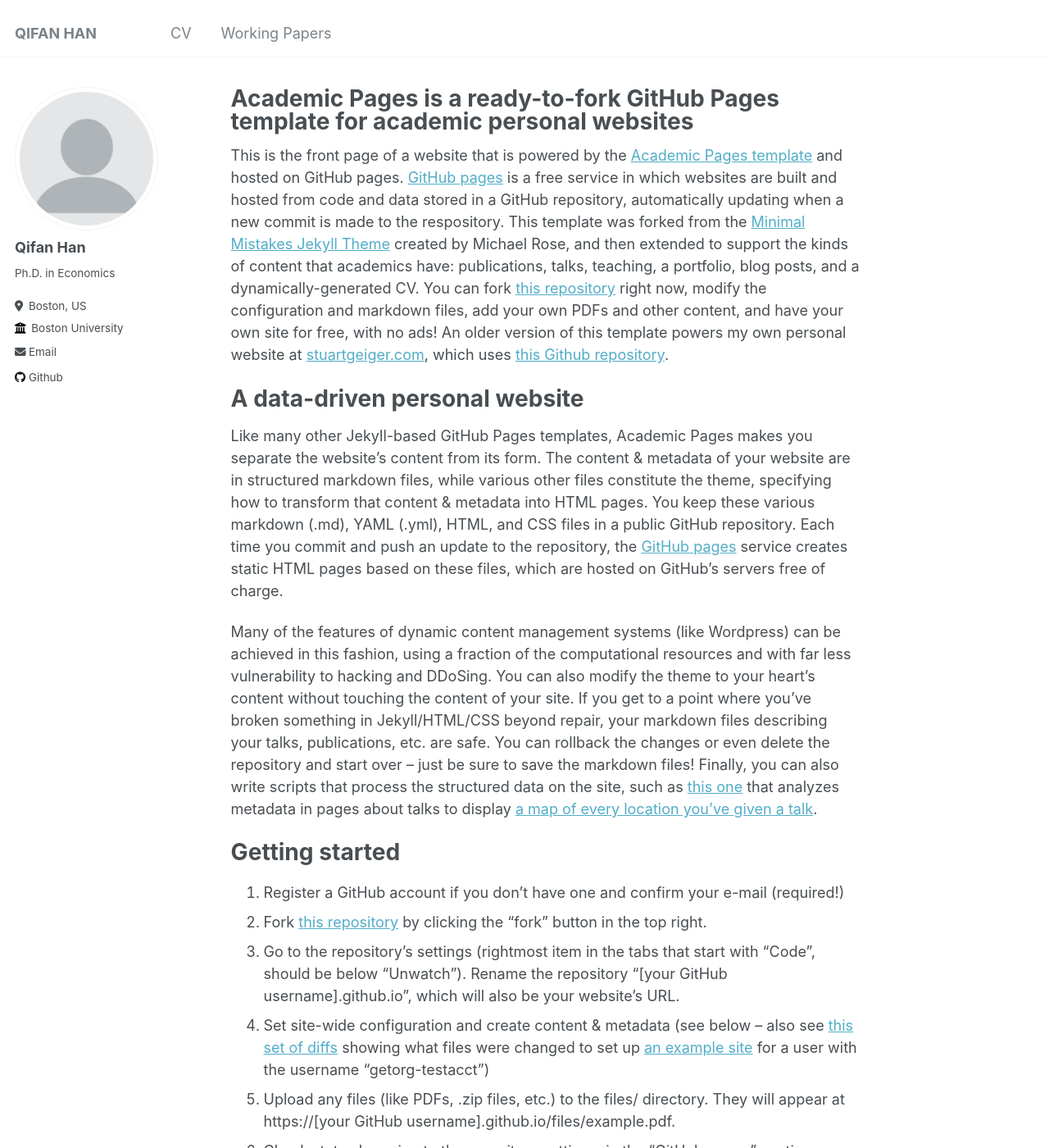
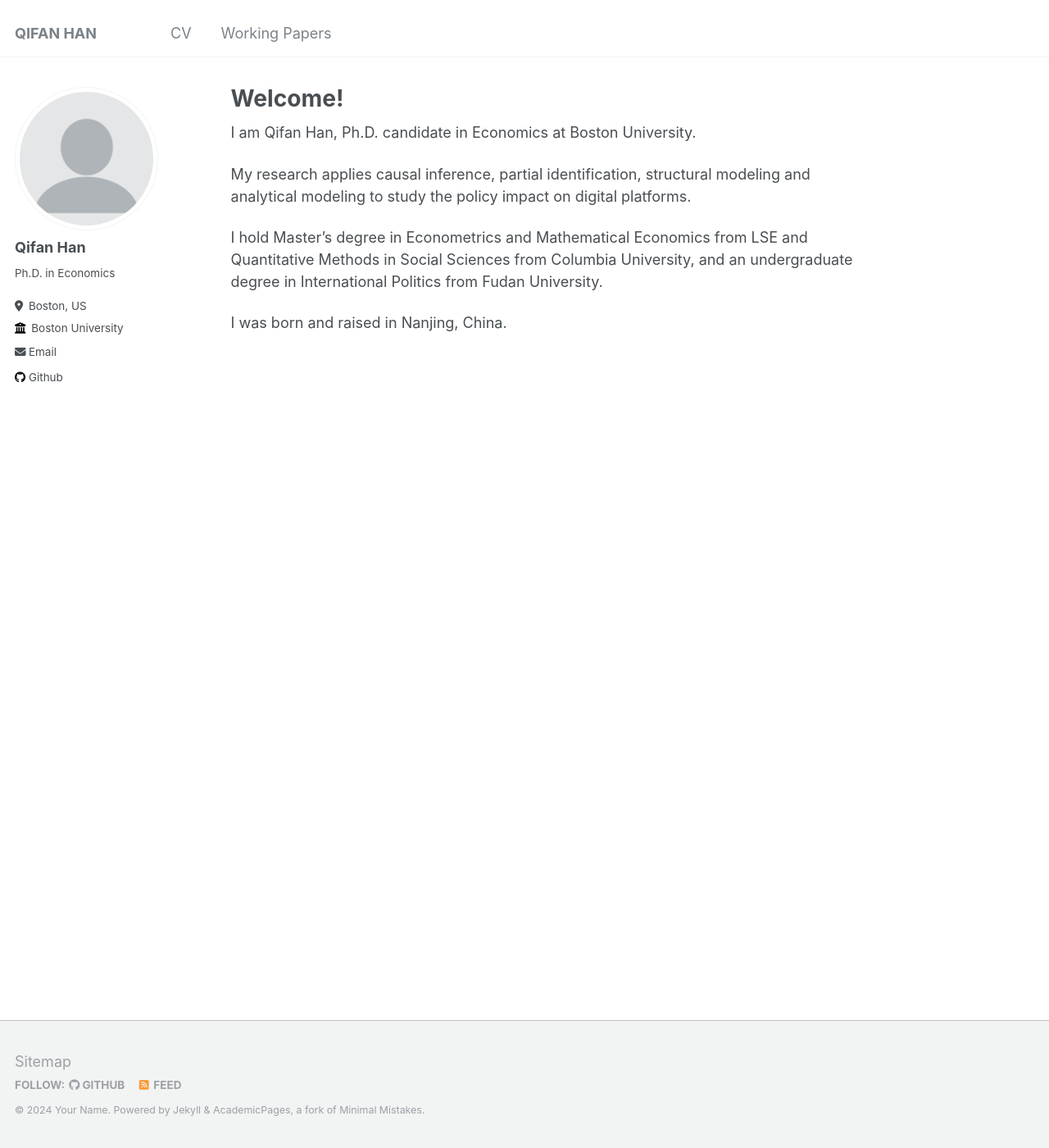
Before and after one commit to qifan-han/qifan-han.github.io, a Jekyll site: the page built from _pages/about.md, in a window 1280 px wide and 1400 px high. Shown: the whole window at 82% size. Built offline with Jekyll 4.4.1, drawn with Linux system fonts in a browser that asks for light colours; some of the changed text lies outside the part shown.

Commit message:
Front page self intro

```diff
--- a/_data/navigation.yml
+++ b/_data/navigation.yml
@@ -1,7 +1,7 @@
 # main links links
 main:
   - title: "CV"
-    url: /files/CV-qifan.pdf
+    url: qifan-han.github.io/files/CV-qifan.pdf
 
   - title: "Working Papers"
     url: /talks/
--- a/_pages/about.md
+++ b/_pages/about.md
@@ -1,49 +1,57 @@
 ---
 permalink: /
-title: "Academic Pages is a ready-to-fork GitHub Pages template for academic personal websites"
+title: "Welcome!"
 author_profile: true
 redirect_from:
   - /about/
   - /about.html
 ---
 
-This is the front page of a website that is powered by the [Academic Pages template](https://github.com/academicpages/academicpages.github.io) and hosted on GitHub pages. [GitHub pages](https://pages.github.com) is a free service in which websites are built and hosted from code and data stored in a GitHub repository, automatically updating when a new commit is made to the respository. This template was forked from the [Minimal Mistakes Jekyll Theme](https://mmistakes.github.io/minimal-mistakes/) created by Michael Rose, and then extended to support the kinds of content that academics have: publications, talks, teaching, a portfolio, blog posts, and a dynamically-generated CV. You can fork [this repository](https://github.com/academicpages/academicpages.github.io) right now, modify the configuration and markdown files, add your own PDFs and other content, and have your own site for free, with no ads! An older version of this template powers my own personal website at [stuartgeiger.com](http://stuartgeiger.com), which uses [this Github repository](https://github.com/staeiou/staeiou.github.io).
+I am Qifan Han, Ph.D. candidate in Economics at Boston University.
 
-A data-driven personal website
-======
-Like many other Jekyll-based GitHub Pages templates, Academic Pages makes you separate the website's content from its form. The content & metadata of your website are in structured markdown files, while various other files constitute the theme, specifying how to transform that content & metadata into HTML pages. You keep these various markdown (.md), YAML (.yml), HTML, and CSS files in a public GitHub repository. Each time you commit and push an update to the repository, the [GitHub pages](https://pages.github.com/) service creates static HTML pages based on these files, which are hosted on GitHub's servers free of charge.
+My research applies causal inference, partial identification, structural modeling and analytical modeling to study the policy impact on digital platforms.
 
-Many of the features of dynamic content management systems (like Wordpress) can be achieved in this fashion, using a fraction of the computational resources and with far less vulnerability to hacking and DDoSing. You can also modify the theme to your heart's content without touching the content of your site. If you get to a point where you've broken something in Jekyll/HTML/CSS beyond repair, your markdown files describing your talks, publications, etc. are safe. You can rollback the changes or even delete the repository and start over -- just be sure to save the markdown files! Finally, you can also write scripts that process the structured data on the site, such as [this one](https://github.com/academicpages/academicpages.github.io/blob/master/talkmap.ipynb) that analyzes metadata in pages about talks to display [a map of every location you've given a talk](https://academicpages.github.io/talkmap.html).
+I hold Master's degree in Econometrics and Mathematical Economics from LSE and Quantitative Methods in Social Sciences from Columbia University, and an undergraduate degree in International Politics from Fudan University.
 
-Getting started
-======
-1. Register a GitHub account if you don't have one and confirm your e-mail (required!)
-1. Fork [this repository](https://github.com/academicpages/academicpages.github.io) by clicking the "fork" button in the top right.
-1. Go to the repository's settings (rightmost item in the tabs that start with "Code", should be below "Unwatch"). Rename the repository "[your GitHub username].github.io", which will also be your website's URL.
-1. Set site-wide configuration and create content & metadata (see below -- also see [this set of diffs](http://archive.is/3TPas) showing what files were changed to set up [an example site](https://getorg-testacct.github.io) for a user with the username "getorg-testacct")
-1. Upload any files (like PDFs, .zip files, etc.) to the files/ directory. They will appear at https://[your GitHub username].github.io/files/example.pdf.
-1. Check status by going to the repository settings, in the "GitHub pages" section
+I was born and raised in Nanjing, China.
 
-Site-wide configuration
-------
-The main configuration file for the site is in the base directory in [_config.yml](https://github.com/academicpages/academicpages.github.io/blob/master/_config.yml), which defines the content in the sidebars and other site-wide features. You will need to replace the default variables with ones about yourself and your site's github repository. The configuration file for the top menu is in [_data/navigation.yml](https://github.com/academicpages/academicpages.github.io/blob/master/_data/navigation.yml). For example, if you don't have a portfolio or blog posts, you can remove those items from that navigation.yml file to remove them from the header.
-
-Create content & metadata
-------
-For site content, there is one markdown file for each type of content, which are stored in directories like _publications, _talks, _posts, _teaching, or _pages. For example, each talk is a markdown file in the [_talks directory](https://github.com/academicpages/academicpages.github.io/tree/master/_talks). At the top of each markdown file is structured data in YAML about the talk, which the theme will parse to do lots of cool stuff. The same structured data about a talk is used to generate the list of talks on the [Talks page](https://academicpages.github.io/talks), each [individual page](https://academicpages.github.io/talks/2012-03-01-talk-1) for specific talks, the talks section for the [CV page](https://academicpages.github.io/cv), and the [map of places you've given a talk](https://academicpages.github.io/talkmap.html) (if you run this [python file](https://github.com/academicpages/academicpages.github.io/blob/master/talkmap.py) or [Jupyter notebook](https://github.com/academicpages/academicpages.github.io/blob/master/talkmap.ipynb), which creates the HTML for the map based on the contents of the _talks directory).
-
-**Markdown generator**
-
-I have also created [a set of Jupyter notebooks](https://github.com/academicpages/academicpages.github.io/tree/master/markdown_generator
-) that converts a CSV containing structured data about talks or presentations into individual markdown files that will be properly formatted for the Academic Pages template. The sample CSVs in that directory are the ones I used to create my own personal website at stuartgeiger.com. My usual workflow is that I keep a spreadsheet of my publications and talks, then run the code in these notebooks to generate the markdown files, then commit and push them to the GitHub repository.
-
-How to edit your site's GitHub repository
-------
-Many people use a git client to create files on their local computer and then push them to GitHub's servers. If you are not familiar with git, you can directly edit these configuration and markdown files directly in the github.com interface. Navigate to a file (like [this one](https://github.com/academicpages/academicpages.github.io/blob/master/_talks/2012-03-01-talk-1.md) and click the pencil icon in the top right of the content preview (to the right of the "Raw | Blame | History" buttons). You can delete a file by clicking the trashcan icon to the right of the pencil icon. You can also create new files or upload files by navigating to a directory and clicking the "Create new file" or "Upload files" buttons.
-
-Example: editing a markdown file for a talk
-![Editing a markdown file for a talk](/images/editing-talk.png)
-
-For more info
-------
-More info about configuring Academic Pages can be found in [the guide](https://academicpages.github.io/markdown/). The [guides for the Minimal Mistakes theme](https://mmistakes.github.io/minimal-mistakes/docs/configuration/) (which this theme was forked from) might also be helpful.
+<!--This is the front page of a website that is powered by the [Academic Pages template](https://github.com/academicpages/academicpages.github.io) and hosted on GitHub pages. [GitHub pages](https://pages.github.com) is a free service in which websites are built and hosted from code and data stored in a GitHub repository, automatically updating when a new commit is made to the respository. This template was forked from the [Minimal Mistakes Jekyll Theme](https://mmistakes.github.io/minimal-mistakes/) created by Michael Rose, and then extended to support the kinds of content that academics have: publications, talks, teaching, a portfolio, blog posts, and a dynamically-generated CV. You can fork [this repository](https://github.com/academicpages/academicpages.github.io) right now, modify the configuration and markdown files, add your own PDFs and other content, and have your own site for free, with no ads! An older version of this template powers my own personal website at [stuartgeiger.com](http://stuartgeiger.com), which uses [this Github repository](https://github.com/staeiou/staeiou.github.io).-->
+<!---->
+<!--A data-driven personal website-->
+<!--======-->
+<!--Like many other Jekyll-based GitHub Pages templates, Academic Pages makes you separate the website's content from its form. The content & metadata of your website are in structured markdown files, while various other files constitute the theme, specifying how to transform that content & metadata into HTML pages. You keep these various markdown (.md), YAML (.yml), HTML, and CSS files in a public GitHub repository. Each time you commit and push an update to the repository, the [GitHub pages](https://pages.github.com/) service creates static HTML pages based on these files, which are hosted on GitHub's servers free of charge.-->
+<!---->
+<!--Many of the features of dynamic content management systems (like Wordpress) can be achieved in this fashion, using a fraction of the computational resources and with far less vulnerability to hacking and DDoSing. You can also modify the theme to your heart's content without touching the content of your site. If you get to a point where you've broken something in Jekyll/HTML/CSS beyond repair, your markdown files describing your talks, publications, etc. are safe. You can rollback the changes or even delete the repository and start over -- just be sure to save the markdown files! Finally, you can also write scripts that process the structured data on the site, such as [this one](https://github.com/academicpages/academicpages.github.io/blob/master/talkmap.ipynb) that analyzes metadata in pages about talks to display [a map of every location you've given a talk](https://academicpages.github.io/talkmap.html).-->
+<!---->
+<!--Getting started-->
+<!--======-->
+<!--1. Register a GitHub account if you don't have one and confirm your e-mail (required!)-->
+<!--1. Fork [this repository](https://github.com/academicpages/academicpages.github.io) by clicking the "fork" button in the top right. -->
+<!--1. Go to the repository's settings (rightmost item in the tabs that start with "Code", should be below "Unwatch"). Rename the repository "[your GitHub username].github.io", which will also be your website's URL.-->
+<!--1. Set site-wide configuration and create content & metadata (see below -- also see [this set of diffs](http://archive.is/3TPas) showing what files were changed to set up [an example site](https://getorg-testacct.github.io) for a user with the username "getorg-testacct")-->
+<!--1. Upload any files (like PDFs, .zip files, etc.) to the files/ directory. They will appear at https://[your GitHub username].github.io/files/example.pdf.  -->
+<!--1. Check status by going to the repository settings, in the "GitHub pages" section-->
+<!---->
+<!--Site-wide configuration-->
+<!---------->
+<!--The main configuration file for the site is in the base directory in [_config.yml](https://github.com/academicpages/academicpages.github.io/blob/master/_config.yml), which defines the content in the sidebars and other site-wide features. You will need to replace the default variables with ones about yourself and your site's github repository. The configuration file for the top menu is in [_data/navigation.yml](https://github.com/academicpages/academicpages.github.io/blob/master/_data/navigation.yml). For example, if you don't have a portfolio or blog posts, you can remove those items from that navigation.yml file to remove them from the header. -->
+<!---->
+<!--Create content & metadata-->
+<!---------->
+<!--For site content, there is one markdown file for each type of content, which are stored in directories like _publications, _talks, _posts, _teaching, or _pages. For example, each talk is a markdown file in the [_talks directory](https://github.com/academicpages/academicpages.github.io/tree/master/_talks). At the top of each markdown file is structured data in YAML about the talk, which the theme will parse to do lots of cool stuff. The same structured data about a talk is used to generate the list of talks on the [Talks page](https://academicpages.github.io/talks), each [individual page](https://academicpages.github.io/talks/2012-03-01-talk-1) for specific talks, the talks section for the [CV page](https://academicpages.github.io/cv), and the [map of places you've given a talk](https://academicpages.github.io/talkmap.html) (if you run this [python file](https://github.com/academicpages/academicpages.github.io/blob/master/talkmap.py) or [Jupyter notebook](https://github.com/academicpages/academicpages.github.io/blob/master/talkmap.ipynb), which creates the HTML for the map based on the contents of the _talks directory).-->
+<!---->
+<!--**Markdown generator**-->
+<!---->
+<!--I have also created [a set of Jupyter notebooks](https://github.com/academicpages/academicpages.github.io/tree/master/markdown_generator-->
+<!--) that converts a CSV containing structured data about talks or presentations into individual markdown files that will be properly formatted for the Academic Pages template. The sample CSVs in that directory are the ones I used to create my own personal website at stuartgeiger.com. My usual workflow is that I keep a spreadsheet of my publications and talks, then run the code in these notebooks to generate the markdown files, then commit and push them to the GitHub repository.-->
+<!---->
+<!--How to edit your site's GitHub repository-->
+<!---------->
+<!--Many people use a git client to create files on their local computer and then push them to GitHub's servers. If you are not familiar with git, you can directly edit these configuration and markdown files directly in the github.com interface. Navigate to a file (like [this one](https://github.com/academicpages/academicpages.github.io/blob/master/_talks/2012-03-01-talk-1.md) and click the pencil icon in the top right of the content preview (to the right of the "Raw | Blame | History" buttons). You can delete a file by clicking the trashcan icon to the right of the pencil icon. You can also create new files or upload files by navigating to a directory and clicking the "Create new file" or "Upload files" buttons. -->
+<!---->
+<!--Example: editing a markdown file for a talk-->
+<!--![Editing a markdown file for a talk](/images/editing-talk.png)-->
+<!---->
+<!--For more info-->
+<!---------->
+<!--More info about configuring Academic Pages can be found in [the guide](https://academicpages.github.io/markdown/). The [guides for the Minimal Mistakes theme](https://mmistakes.github.io/minimal-mistakes/docs/configuration/) (which this theme was forked from) might also be helpful.-->
```
